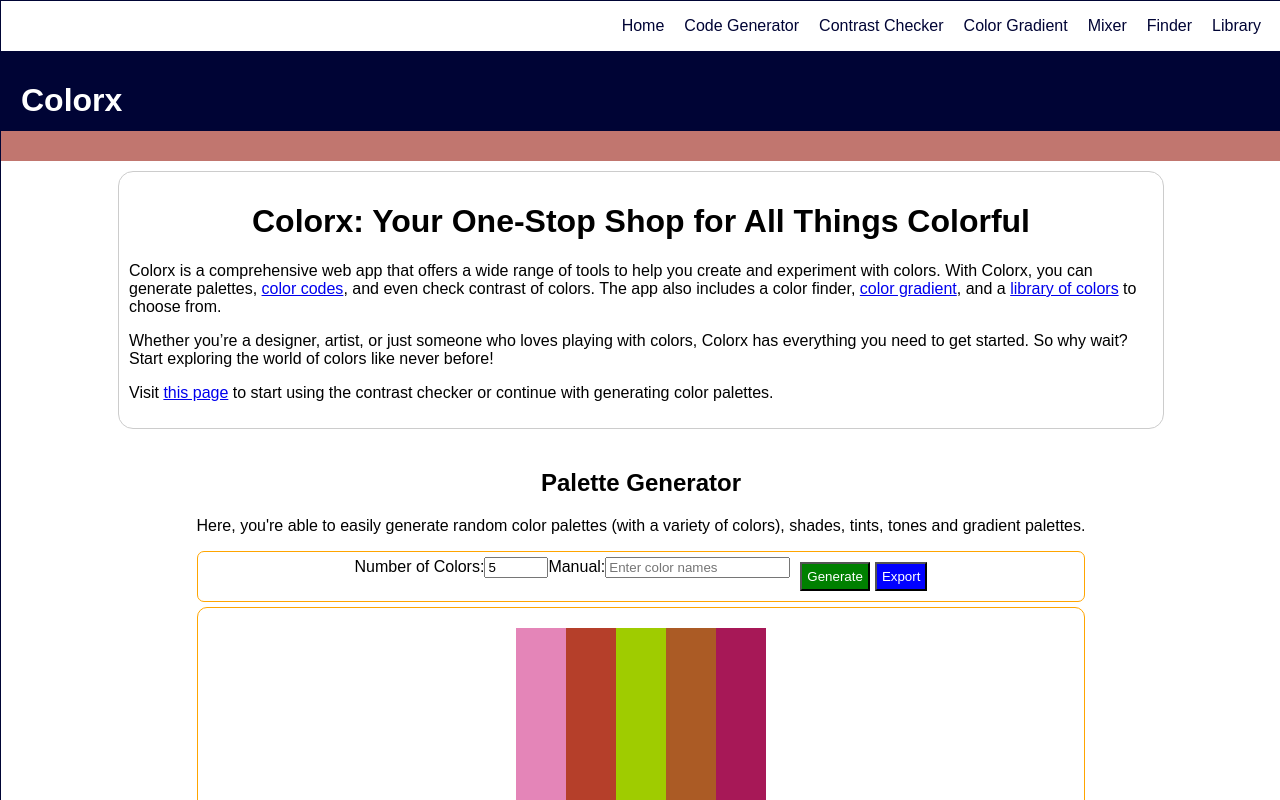
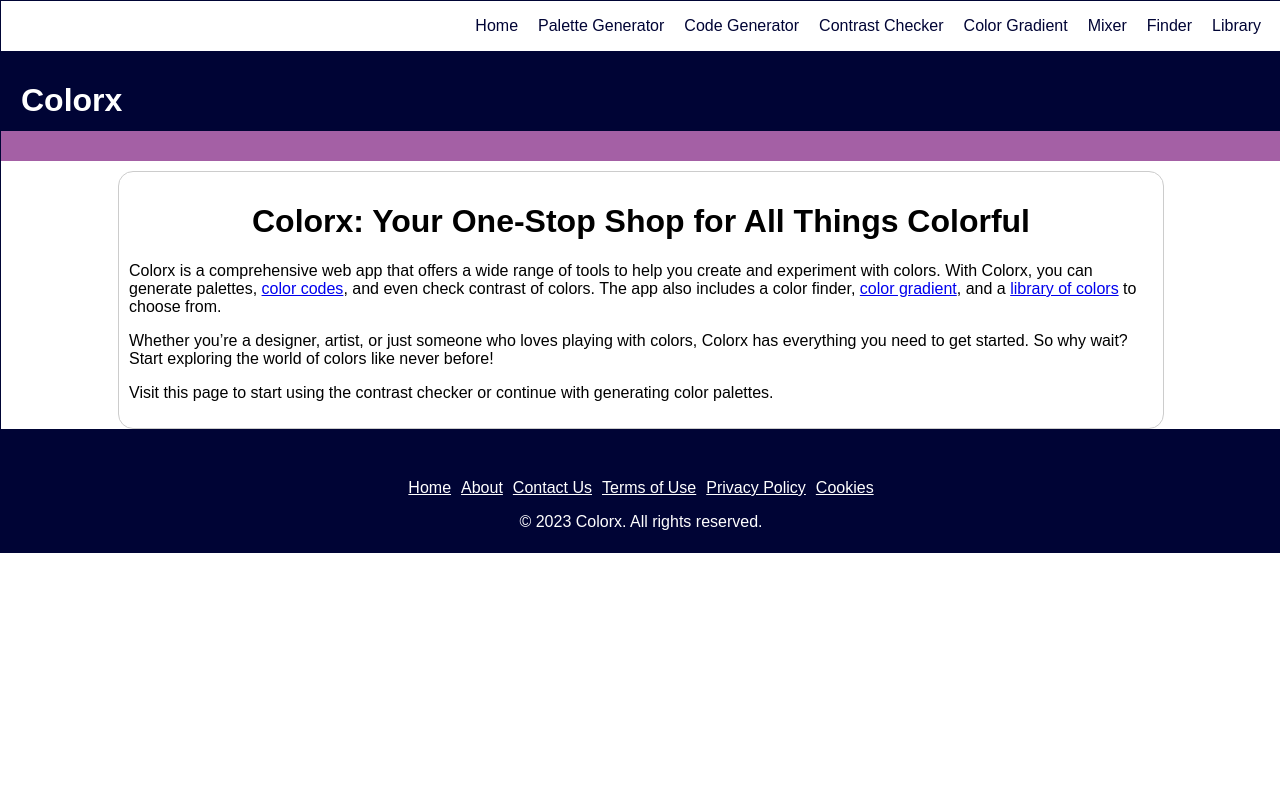
Before and after one commit to ssupercloud1/colorx, a React (Create React App) app: page / in a window 1280 px wide. Shown: the top 800 px of the page. Built offline with nearby package versions, Linux system fonts and the light colour scheme.

Commit message:
solved navigation issues involving landing page

```diff
--- a/src/App.js
+++ b/src/App.js
@@ -1,5 +1,7 @@
+// App.js
+
 import React, { useState } from 'react';
-import { BrowserRouter as Router, Route, Routes, Link } from 'react-router-dom';
+import { BrowserRouter as Router, Route, Routes, Link, Outlet } from 'react-router-dom';
 import './App.css';
 import ColorInfo from './ColorInfo';
 import ColorLibrary from './ColorLibrary';
@@ -13,6 +15,7 @@ import Privacy from './Privacy';
 import ColorMix from './ColorMix';
 import ContrastChecker from './ContrastChecker';
 import ColorGradient from './ColorGradient';
+import LandingPage from './LandingPage'; // Import the LandingPage component
 
 const Colorx = () => {
   const [menuOpen, setMenuOpen] = useState(false);
@@ -35,6 +38,9 @@ const Colorx = () => {
           <div className={`nav-links ${menuOpen ? 'open' : ''}`}>
             <Link to="/" onClick={closeMenu}>
               Home
+            </Link>
+            <Link to="/palette-generator" onClick={closeMenu}>
+              Palette Generator
             </Link>
             <Link to="/code-generator" onClick={closeMenu}>
               Code Generator
@@ -72,7 +78,8 @@ const Colorx = () => {
         </div>
 
         <Routes>
-          <Route path="/" element={<PaletteGenerator />} />
+          <Route path="/" element={<LandingPage />} />
+          <Route path="/palette-generator" element={<PaletteGenerator />} />
           <Route path="/code-generator" element={<CodeGenerator />} />
           <Route path="/contrast-checker" element={<ContrastChecker />} />
           <Route path="/color-gradient" element={<ColorGradient />} />
--- /dev/null
+++ b/src/LandingPage.js
@@ -0,0 +1,23 @@
+// LandingPage.js
+
+import React from 'react';
+import { Link } from 'react-router-dom';
+
+const LandingPage = () => {
+  return (
+    <div style={{ maxWidth: '80%', margin: 'auto', marginTop: '10px', padding: '10px', alignItems: 'center', border: '1px solid #ccc', borderRadius: '15px' }}>
+      <h1 style={{ textAlign: 'center' }}>Colorx: Your One-Stop Shop for All Things Colorful</h1>
+        <p>
+          Colorx is a comprehensive web app that offers a wide range of tools to help you create and experiment with colors. With Colorx, you can generate palettes, <Link to="/code-generator">color codes</Link>, and even check contrast of colors. The app also includes a color finder, <Link to="/color-gradient">color gradient</Link>, and a <Link to="/library">library of colors</Link> to choose from.
+        </p>
+        <p>
+          Whether you’re a designer, artist, or just someone who loves playing with colors, Colorx has everything you need to get started. So why wait? Start exploring the world of colors like never before!
+        </p>
+		<p>
+		  Visit this page to start using the contrast checker or continue with generating color palettes.
+		</p>
+    </div>
+  );
+};
+
+export default LandingPage;
```
